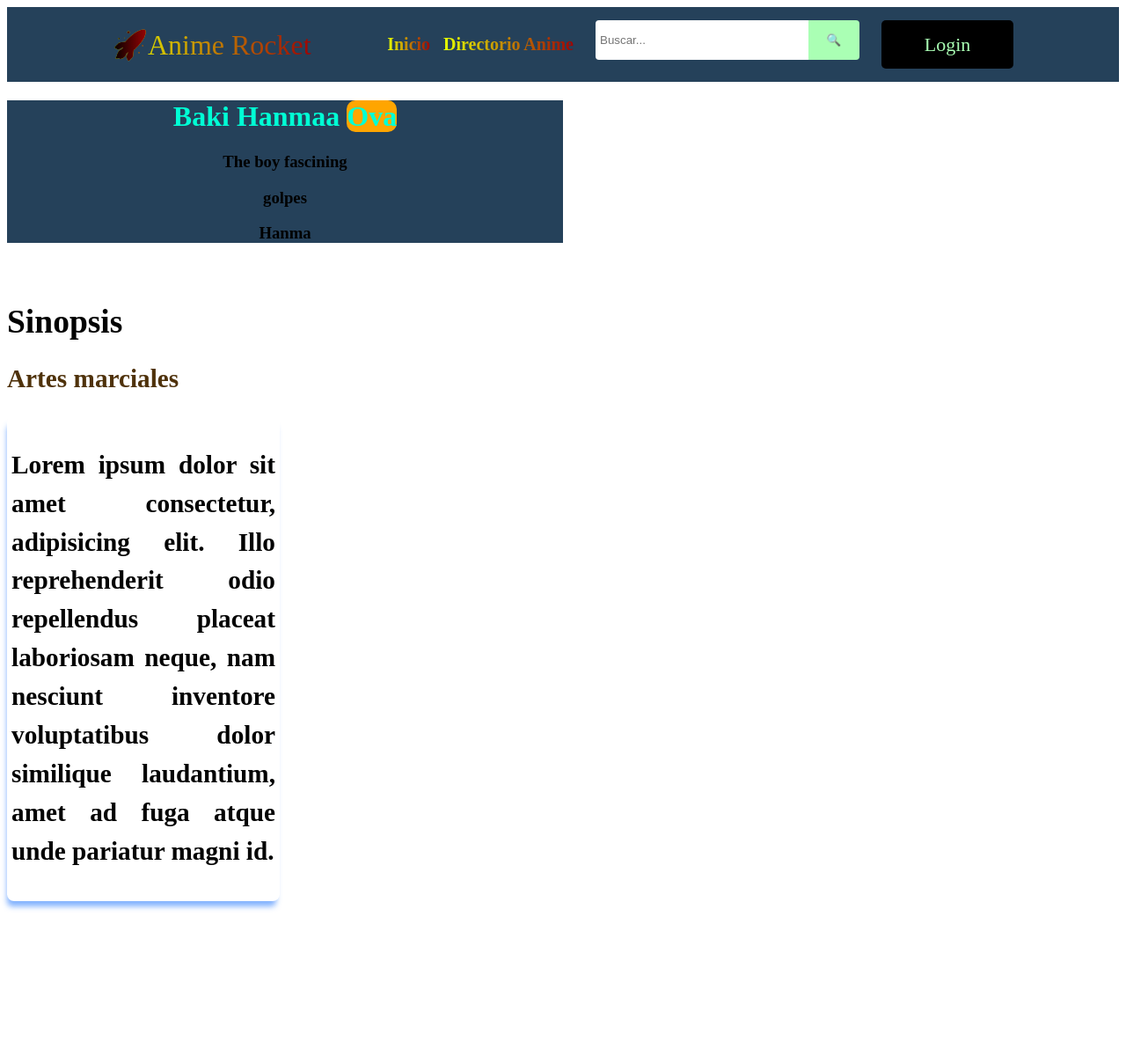
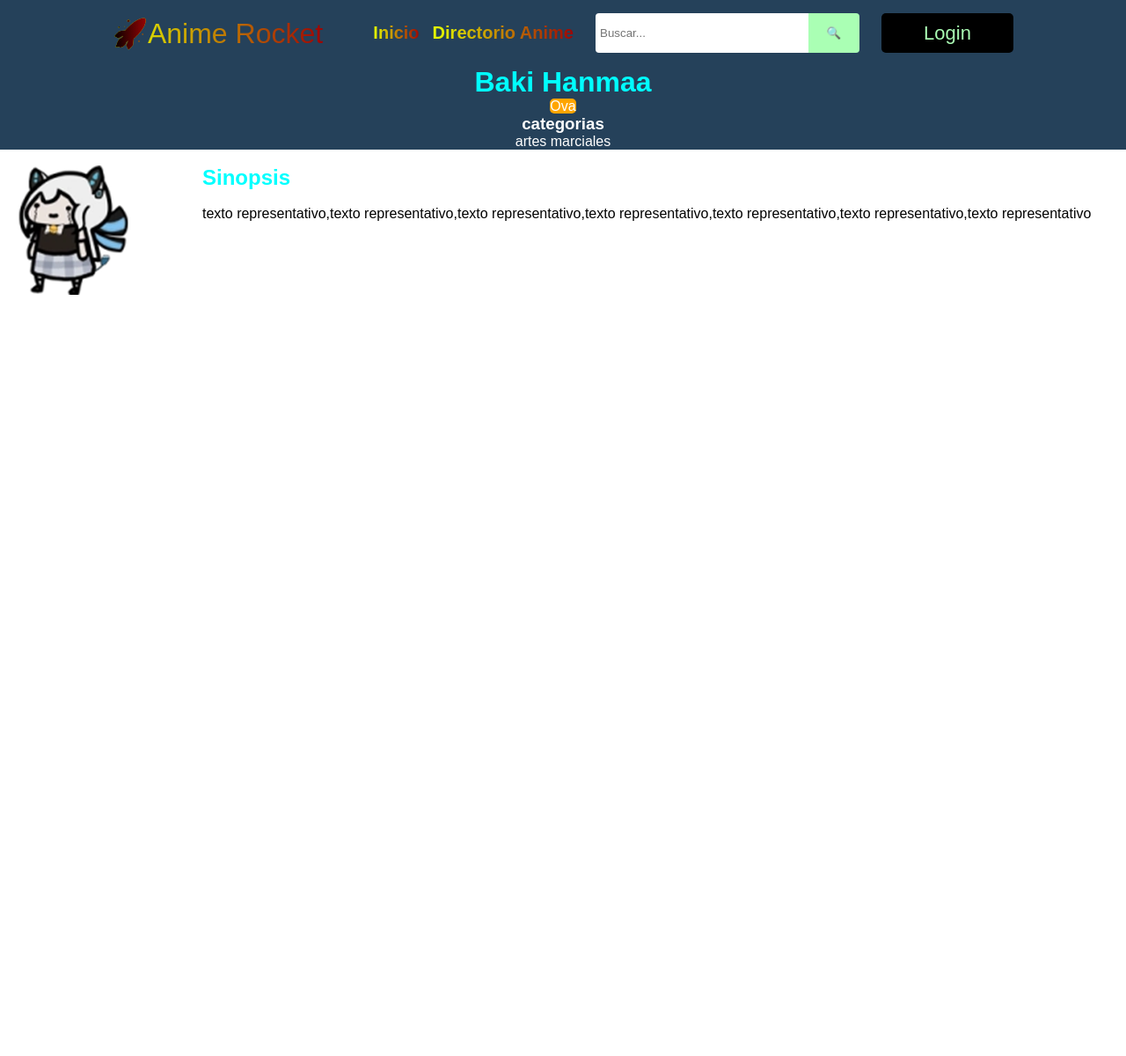
Before and after one commit to bakerevil/anime_rocket, a PHP site: page /sinopsis.php in a window 1280 px wide. Shown: the whole page at 88% size. Before the commit the page ends 1034 px from the top, so only its background shows below. Run offline with PHP 8.4, Linux system fonts and the light colour scheme; data comes from the database, SQL or seed files in the repository.

Commit message:
depuracion
se elimino codigo inservible y se mejoro las estructiras de sinopsis y se agregaron las redirecciones a las paguinas

```diff
--- a/css/stiles.css
+++ b/css/stiles.css
@@ -1,201 +1,21 @@
-.container{
-width: 50%;
-padding: 180;
-background-color: aqua;
-}
-
-.nombrett{
+.titulo{
 width: 100%;
 color: rgb(0, 255, 213);
-
-}
-
-
-.nombre{
-    width: 100%;
 background: #25415a;
 text-align: center;
+color: white;
 }
-
 .tipoanime{
     width: 100%;
-    background: #25415a;
     text-align: center;
+    color: white;
     background-color: orange;
-  border-radius: 10px;
-
+    border-radius: 5px;
 }
-.titulos  {
-width: 100%;
-
-
+.sinopsis {
+    color: rgb(2, 2, 2);
+    padding: 0 0 0 80px;
 }
-.sinopsis{
-color: rgb(2, 2, 2);
-    margin-bottom: 100px;
-    font-size: 25px;
-    font-weight: 100;
-
+.img{
+    display: flex;
 }
-.categorias{
-    color: rgb(79, 50, 11);
-        line-height: 25px;
-}
-.descripcion{
-text-align: justify;
-line-height: 1.5;
-        border-radius: 8px;
-        background-color: hsl(0, 0%, 100%);
-        box-shadow: -2px 8px 6px -2px rgba(51, 129, 254, 0.61);
-        padding: 5px;
-        margin-bottom: 10px;
-        width: 300px;
-}
-
-header {
-    background: #25415a;
-    padding: 15px 0;
-    width: 100%;
-
-}
-
-.inici {
-    font-size: 20px;
-    font-weight: 600;
-    background-image: linear-gradient(to right, #e5ff00, #9d0404);
-    background-clip: text;
-    -webkit-background-clip: text;
-    color: transparent;
-}
-
-.directo {
-    font-size: 20px;
-    font-weight: 600;
-    background-image: linear-gradient(to right, #e5ff00, #9d0404);
-    background-clip: text;
-    -webkit-background-clip: text;
-    color: transparent;
-}
-
-.header {
-    display: flex;
-    max-width: 1024px;
-    margin: auto;
-    align-items: center;
-    justify-content: space-between;
-
-}
-.logo {
-    font-size: 2rem;
-    background-image: linear-gradient(to right, #e5ff00, #9d0404);
-    background-clip: text;
-    -webkit-background-clip: text;
-    color: transparent;
-
-}
-
-nav {
-    display: flex;
-    gap: 25px;
-}
-
-nav ul {
-    list-style: none;
-    display: flex;
-    align-items: center;
-    gap: 15px;
-}
-
-nav ul a {
-    text-decoration: none;
-    color: #aaffb4;
-    font-size: 17px;
-    font-weight: 500;
-    display: block;
-    transition: all 0.5s ease;
-}
-
-nav ul a:hover {
-    color: #fff;
-}
-#search form {
-    display: flex;
-    align-items: center;
-    width: 300px;
-}
-
-#search form input {
-    width: 80%;
-    height: 35px;
-    padding: 5px;
-    border: none;
-    border-radius: 4px 0 0 4px;
-}
-
-#search form input[type='submit'] {
-    width: 20%;
-    height: 45px;
-    background-color: #aaffb4;
-    border: none;
-    border-radius: 0 4px 4px 0;
-}
-.login {
-    display: flex;
-    justify-content: center;
-    align-items: center;
-    width: 150px;
-    background: black;
-    border-radius: 5px;
-    text-decoration: none;
-    color: #aaffb4;
-    ;
-    font-size: 22px;
-    text-align: center;
-    transition: all 0.5s ease;
-}
-
-.login:hover {
-    background: #000;
-}
-#sidebar {
-    position: fixed;
-    top: 0;
-    left: -320px;
-    width: 300px;
-    height: 100vh;
-    background: #25415a;
-    z-index: 2;
-    padding: 20px 10px;
-    transition: left ease 0.5s;
-
-    &.active {
-        left: 0;
-    }
-}
-.categ {
-    font-size: 30px;
-    font-weight: 900;
-    margin-top: 30px;
-    margin-bottom: 50px;
-    background-image: linear-gradient(to right, #e5ff00, #9d0404);
-    background-clip: text;
-    -webkit-background-clip: text;
-    color: transparent;
-
-}
-#closesidebar {
-    font-size: 20px;
-    font-weight: 300;
-    margin-top: 20px;
-    margin-bottom: 40px;
-    background-image: linear-gradient(to right, #1e0b0b, #eeff00);
-    background-clip: text;
-    -webkit-background-clip: text;
-    color: transparent;
-}
-#togglesidebar {
-    background-image: linear-gradient(to right, #000000, #9d0404);
-    background-clip: text;
-    -webkit-background-clip: text;
-    color: transparent;
-}
--- a/directorio.php
+++ b/directorio.php
@@ -128,7 +128,7 @@ while ($row = $resultlistas->fetch_array()) {
       // Muestra información de la lista
       ?>
       <div class="episode">
-      <a href="play.php?id=<?php echo $row['id']; ?>">
+      <a href="sinopsis.php?id=<?php echo $row['id']; ?>">
         <div title="<?php echo $row['sipnosis']; ?>">
           <p class="icon">►</p>
           <img src="public/<?php echo $row['thumbnail']; ?>" alt="">
--- a/index.php
+++ b/index.php
@@ -44,6 +44,7 @@
         while ($row = $result ->fetch_array()) {
     ?>
       <div class="episode">
+        <a href="play.php?id=<?php echo $row['id']; ?>">
           <p class="icon">►</p>
           <img src="<?php echo $row ['thumbnail']; ?>" alt="">
           <div class="episode_description">
@@ -51,6 +52,7 @@
             <p class="episode_number">Episodio <?php echo $row ['id'];?></p>
             <h3 class="episode_title"><?php echo $row ['capitulo'];?></h3>
           </div>
+        </a>
       </div>
     <?php
     }
@@ -70,6 +72,7 @@
         while ($row = $result ->fetch_array()) {
     ?>
       <div class="episode">
+        <a href="sinopsis.php?id=<?php echo $row['id']; ?>">
           <p class="icon">►</p>
           <img src="public/<?php echo $row ['thumbnail']; ?>" alt="">
           <div class="episode_description">
@@ -77,6 +80,7 @@
             <p class="episode_number">Anime <?php echo $row ['id'];?></p>
             <h3 class="episode_title"><?php echo $row ['titulo'];?></h3>
           </div>
+        </a>
       </div>
     <?php
     }
--- a/play.php
+++ b/play.php
@@ -7,8 +7,8 @@ $sipnosis = $modules->get_sipnosis();
 <head>
     <meta charset="utf-8">
     <meta name="viewport" content="width=device-width, initial-scale=1">
+    <link rel="stylesheet" href="playcarp/css/styles_play.css">
     <title>Anime Rocket</title>
-    <link rel="stylesheet" href="playcarp/css/styles_play.css">
 </head>
 <body>
 <?php require_once 'header.html'; ?>
@@ -23,7 +23,7 @@ $sipnosis = $modules->get_sipnosis();
             </div>
             <div class="anime-detalles">
                 <h1>Nombre del Anime</h1>
-
+                <br>
                 <div id="sinopsisCont">
                     <p><?php echo $sipnosis[0]; ?></p>
                 </div>
--- a/playcarp/css/styles_play.css
+++ b/playcarp/css/styles_play.css
@@ -75,3 +75,6 @@ main {
         flex-direction: column;
     }
 }
+p{
+    color: black;
+}
--- a/sinopsis.php
+++ b/sinopsis.php
@@ -1,6 +1,5 @@
 <!DOCTYPE html>
 <html lang="es-MX">
-
 <head>
   <meta charset="UTF-8">
   <meta http-equiv="X-UA-Compatible" content="IE=edge">
@@ -8,115 +7,34 @@
   <link rel="stylesheet" href="css/stiles.css">
   <title>🚀 Anime Rocket</title>
 </head>
-
 <body>
-  <div id="sidebar">
-    <a href="#" id="closesidebar"> Cerrar</a>
-    <br>
-    <br>
-    <br>
-    <div class="logo">
-      🚀
-    </div>
-    <h2 class="categ">Categorias</h2>
-
-
-
-
     <?php
-
-    require_once 'config/categorias.php';
-
-    $categorias = new categorias("localhost", "root", "", "anime_rocket");
-    $categories = $categorias->get_data();
-    foreach ($categories as $key => $value) {
+    require_once 'header.html';
     ?>
-      <li><a class="catego" href="categorias.php?id=<?php echo $value['id']; ?>"><?php echo $value["categoria"]; ?></a></li>
-    <?php
-    }
-    ?>
-    </ul>
-
-  </div>
-  <header>
-    <div class="header">
-      <div class="logo"><a href="#" id="togglesidebar">🚀</a>Anime Rocket</div>
-      <nav>
-        <ul>
-          <li><a href="index" class="inici">Inicio</a></li>
-          <li><a href="directorio" class="directo">Directorio Anime</a></li>
-        </ul>
-        <div id="search">
-          <form action="index.php" method="POST">
-            <input type="text" placeholder="Buscar..." name="texto">
-            <input type="submit" name="search" class="lup" value="🔍">
-          </form>
-        </div>
-        <a href="admin/" class="login">Login</a>
-      </nav>
-    </div>
-  </header>
-
-
-  <div class="container" >
-      <div class="nombre">
   <div class="titulo">
     <div class="nombrett">
-            <h1>Baki Hanmaa <a class="tipoanime"> Ova </a></h1>
-
+      <h1>Baki Hanmaa</h1>
+      <a class="tipoanime">Ova</a>
     </div>
-
-          <div class="titulos">
-            <div class="titulo1">
-              <h3>The boy fascining</h3>
+      <h3>categorias</h3>
+      <p>artes marciales</p>
   </div>
-            <div class="titulo2">
-              <h3>golpes</h3>
-            </div>
-            <div class="titulo3">
-              <h3>Hanma</h3>
-            </div>
-          </div>
-        </div>
-    </div>
-
-
-
-
-    </div>
-    <div class="img"><img src="#" alt="">
-
-    </div>
+  <br>
+  <div class="img"><img src="public/asria.png" alt="">
   <div class="sinopsis">
     <h2>Sinopsis</h2>
-      <div>
-
-      </div>
-      <div class="categorias">
-        <h3>Artes marciales</h3>
-      </div>
-      <div class="descripcion">
-        <h3>Lorem ipsum dolor sit amet consectetur, adipisicing elit. Illo reprehenderit odio repellendus placeat laboriosam neque, nam nesciunt inventore voluptatibus dolor similique laudantium, amet ad fuga atque unde pariatur magni id.</h3>
+    <br>
+    <p>texto representativo,texto representativo,texto representativo,texto representativo,texto representativo,texto representativo,texto representativo</p>
   </div>
 </div>
     <div class="votacion">
-      <div class="puntuacion"><img src="#" alt="">
-
-      </div>
+      <div class="puntuacion"><img src="#" alt=""></div>
       <div class="redes">
-
         <!-- aqui van las imagenes del facebook y twiiter  -->
         <div class="red1"><img src="#" alt=""></div>
         <div class="red2"><img src="#" alt=""></div>
       </div>
     </div>
-
-
-  </div>
-
-
-
   <script src="js/index.js"></script>
 </body>
-
 </html>
```
Lines whose indentation alone changed are shown as unchanged.
